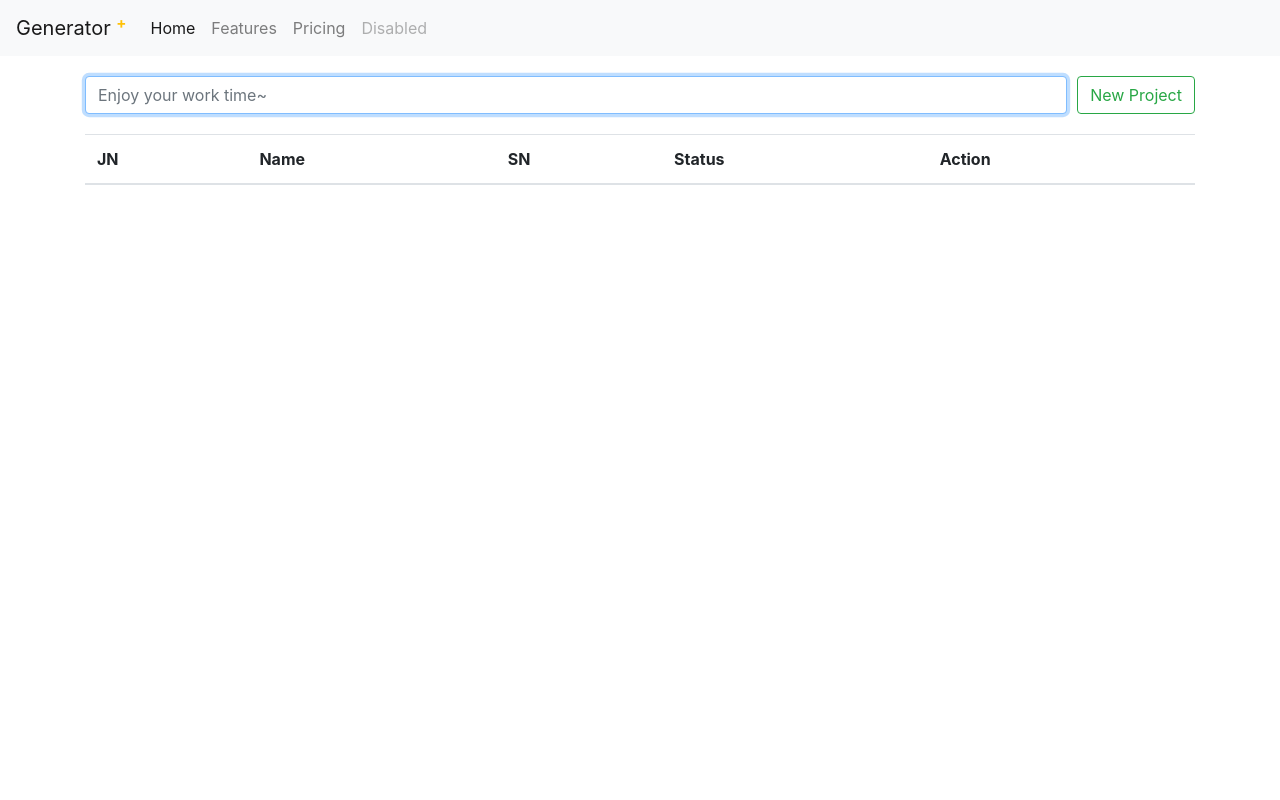
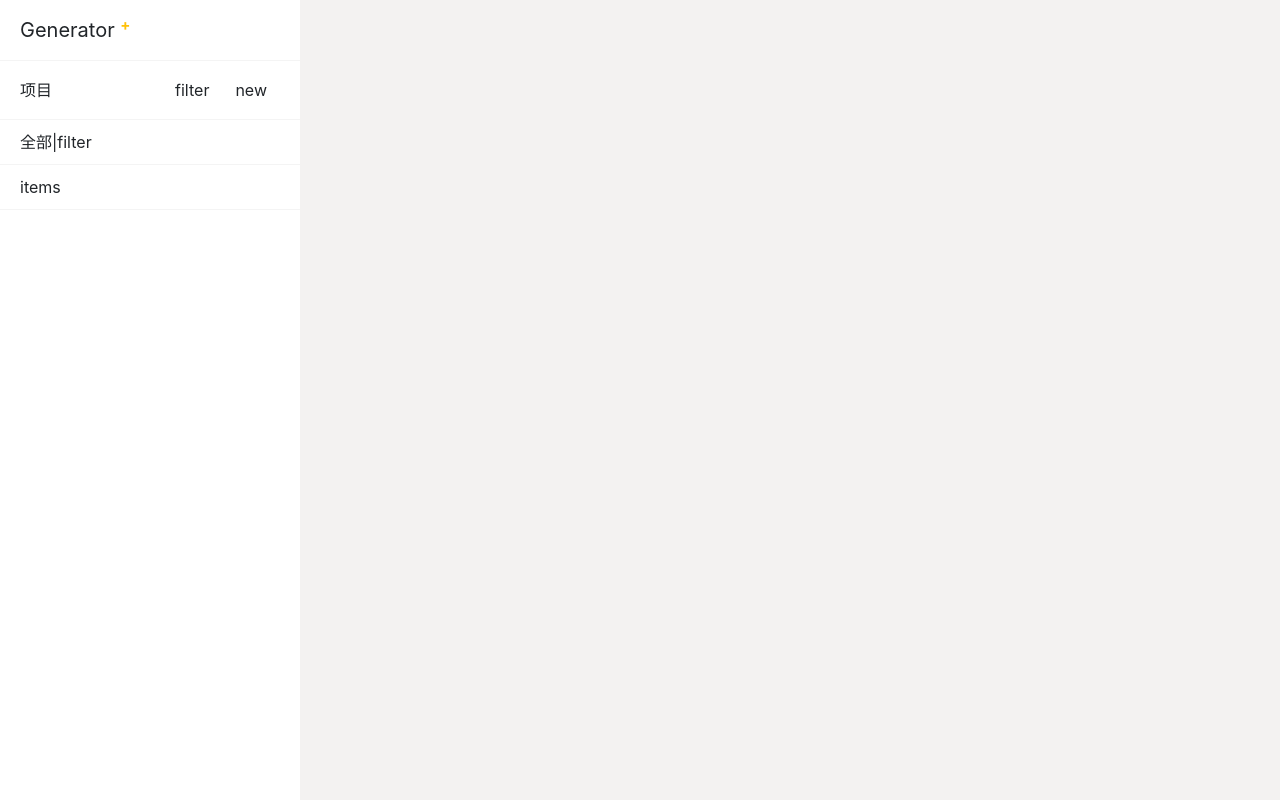
Before and after one commit to WuYunYung/generator-plus, a Vue app: page / in a window 1280 px wide. Built offline with nearby package versions, Linux system fonts and the light colour scheme.

Commit message:
使用elm ui做初步的布局

```diff
--- a/src/App.vue
+++ b/src/App.vue
@@ -1,55 +1,33 @@
 <template>
-  <div id="app">
-    <navbar />
-    <div class="container">
-      <g-terminal
-        :projects="projects"
-        @updateSerach="onSerachUpdate"
-        @save="save"
-      />
-      <g-table :projects="projects" :serach="serach" @deleteItem="deleteItem" />
-    </div>
-  </div>
+  <el-container id="app">
+    <el-aside :span="6">
+      <terminal />
+    </el-aside>
+    <el-container :span="18">
+      <!-- <router-view></router-view> -->
+    </el-container>
+  </el-container>
 </template>
 
+<style lang="scss" scoped>
+#app{
+  width: 100vw;
+  height: 100vh;
+  &>.el-aside{
+    background: #ffffff;
+  }
+  &>.el-container{
+    background:#f3f2f1;
+  }
+}
+</style>
+
 <script>
-import navbar from "./components/navbar";
-import gTerminal from "./components/gTerminal";
-import gTable from "./components/gTable";
+import terminal from "./components/Terminal";
 
 export default {
-  name: "App",
   components: {
-    navbar,
-    gTerminal,
-    gTable,
-  },
-  mounted: function () {
-    this.projects = localStorage.getItem("projects")
-      ? JSON.parse(localStorage.getItem("projects"))
-      : [];
-  },
-  data() {
-    return {
-      serach: "",
-      projects: [],
-    };
-  },
-  methods: {
-    onSerachUpdate(value) {
-      this.serach = value;
-    },
-    save(data) {
-      this.projects.push(data);
-      localStorage.setItem("projects", JSON.stringify(this.projects));
-    },
-    deleteItem(sn) {
-      this.projects = this.projects.filter((el) => el.sn != sn);
-      localStorage.setItem("projects", JSON.stringify(this.projects));
-    },
+    terminal,
   },
 };
 </script>
-
-<style>
-</style>
--- /dev/null
+++ b/src/components/Terminal/index.vue
@@ -0,0 +1,56 @@
+<template>
+  <el-container :span="24" id="terminal">
+    <el-col :span="24">
+      <el-row :span="24" class="logo">
+        <span class="navbar-brand">
+          Generator
+          <sup class="text-warning">
+            <b>+</b>
+          </sup>
+        </span>
+      </el-row>
+      <el-row
+        :span="24"
+        class="banner"
+        type="flex"
+        justify="end"
+        align="center"
+      >
+        <el-col class="text">
+          <span>项目</span>
+        </el-col>
+        <el-col class="btn">filter</el-col>
+        <el-col class="btn">new</el-col>
+      </el-row>
+      <el-row :span="24">全部|filter</el-row>
+      <el-row :span="24"> items </el-row>
+    </el-col>
+  </el-container>
+</template>
+
+<style lang="scss" scoped>
+#terminal {
+  width: 100%;
+  height: 100%;
+  .el-col>.el-row{
+    padding:10px 20px;
+    border-bottom:#f4f4f4 1px solid;
+  }
+}
+.banner {
+  line-height: 38px;
+  .text {
+    flex: 1;
+    h1::after {
+      content: "|";
+    }
+  }
+  .btn {
+    width: fit-content;
+  }
+}
+</style>
+
+<script>
+export default {};
+</script>
--- a/src/main.js
+++ b/src/main.js
@@ -2,21 +2,27 @@ import Vue from 'vue'
 import App from './App.vue'
 // import ClipboardJS from "clipboard";
 // import $ from 'jquery'
-// import ElementUI from 'element-ui';
+import ElementUI from 'element-ui';
 
 // import animate from 'animate.css'
-// import 'element-ui/lib/theme-chalk/index.css';
+import 'element-ui/lib/theme-chalk/index.css';
 import 'bootstrap/dist/css/bootstrap.min.css'
+
 // import 'font-awesome/css/font-awesome.css'
 import 'bootstrap'
 
+// import router from './router'
+import store from './store'
+
 // Vue.use(animate)
-// Vue.use(ElementUI);
+Vue.use(ElementUI);
 
 Vue.config.productionTip = false
 
 new Vue({
-  render: h => h(App),
+  // router,
+  store,
+  render: h => h(App)
 }).$mount('#app')
 
 // new ClipboardJS('.btn');
--- /dev/null
+++ b/src/store/index.js
@@ -0,0 +1,15 @@
+import Vue from 'vue'
+import Vuex from 'vuex'
+
+Vue.use(Vuex)
+
+export default new Vuex.Store({
+  state: {
+  },
+  mutations: {
+  },
+  actions: {
+  },
+  modules: {
+  }
+})
--- /dev/null
+++ b/src/views/About.vue
@@ -0,0 +1,5 @@
+<template>
+  <div class="about">
+    <h1>This is an about page</h1>
+  </div>
+</template>
--- a/vue.config.js
+++ b/vue.config.js
@@ -1,3 +1,3 @@
 module.exports = {
-  publicPath: ''
+  publicPath: '',
 }
```
Also changed, not shown: package.json (+6 -1 lines), src/router/index.js (+13 -22 lines), src/views/Home.vue (added, +18 -0 lines), 1 other file (tests, documents, lock files or other folders).
